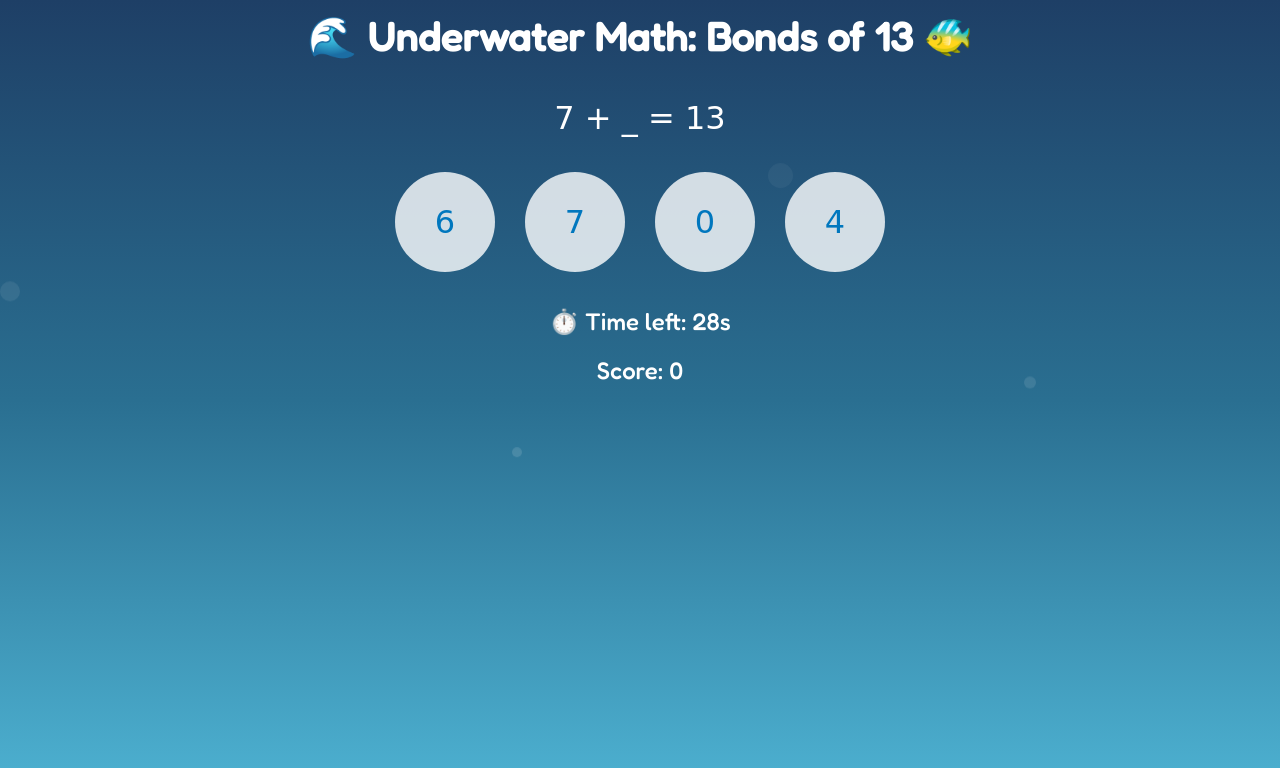
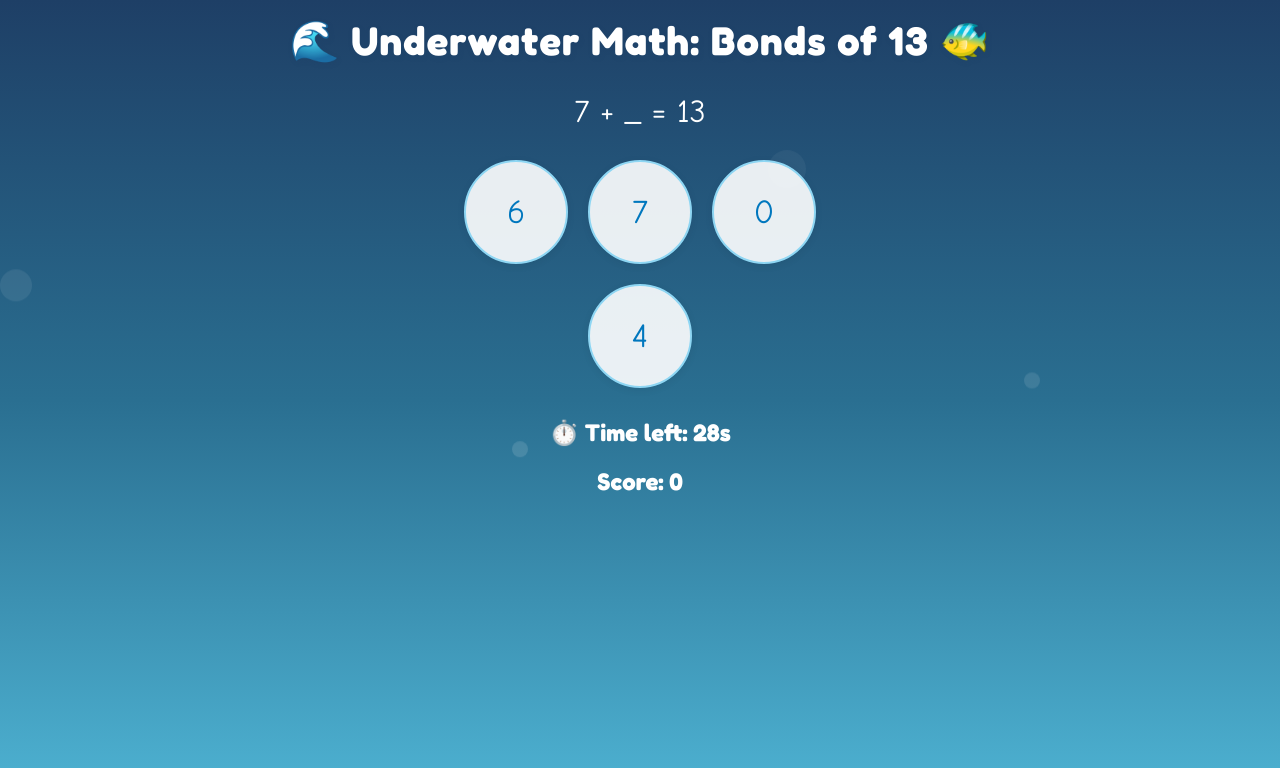
Before and after one commit to RCJvR/EduGames, a plain HTML site: page index.html in a window 1280 px wide. Both pictures are taken after a click on the button "▶️ Start Game". Drawn offline with Linux system fonts and the light colour scheme; a web font is replaced by a local one.

Commit message:
Update index.html

```diff
--- a/index.html
+++ b/index.html
@@ -4,16 +4,28 @@
   <meta charset="UTF-8" />
   <meta name="viewport" content="width=device-width, initial-scale=1.0" />
   <title>Underwater Math Bonds of 13</title>
-  <link href="https://fonts.googleapis.com/css2?family=Fredoka:wght@500&display=swap" rel="stylesheet">
+  <!-- Google Fonts with explicit weights and fallback chains -->
+  <link href="https://fonts.googleapis.com/css2?family=Fredoka:wght@400;500;700&display=swap" rel="stylesheet">
   <link href="https://fonts.googleapis.com/css2?family=Teachers+Pet&display=swap" rel="stylesheet">
   <style>
-    body {
+    html, body {
       margin: 0;
       padding: 0;
-      overflow: hidden;
-      font-family: 'Fredoka', sans-serif;
+      min-height: 100vh;
+      width: 100vw;
+      max-width: 100vw;
+      overflow-x: hidden;
+      font-size: 16px;
+      background: linear-gradient(to bottom, #1e3f66 0%, #2a6f91 50%, #4eb3d3 100%);
+      -webkit-font-smoothing: antialiased;
+      -moz-osx-font-smoothing: grayscale;
+    }
+    body {
+      font-family: 'Fredoka', Arial, 'Helvetica Neue', Helvetica, sans-serif;
       color: white;
       text-align: center;
+      font-weight: 500;
+      background: none;
     }
     .background {
       position: fixed;
@@ -21,66 +33,52 @@
       left: 0;
       width: 100%;
       height: 100%;
-      background: linear-gradient(to bottom, #1e3f66 0%, #2a6f91 50%, #4eb3d3 100%);
+      background: none;
       z-index: -2;
       overflow: hidden;
     }
     .bubble-anim {
       position: absolute;
       bottom: -100px;
-      width: 20px;
-      height: 20px;
+      width: 6vw;
+      height: 6vw;
+      min-width: 18px;
+      min-height: 18px;
+      max-width: 32px;
+      max-height: 32px;
       background: rgba(255, 255, 255, 0.5);
       border-radius: 50%;
       animation: rise 10s infinite ease-in;
     }
-    .bubble-anim:nth-child(2) {
-      left: 20%;
-      width: 15px;
-      height: 15px;
-      animation-duration: 8s;
-    }
-    .bubble-anim:nth-child(3) {
-      left: 40%;
-      width: 10px;
-      height: 10px;
-      animation-duration: 12s;
-    }
-    .bubble-anim:nth-child(4) {
-      left: 60%;
-      width: 25px;
-      height: 25px;
-      animation-duration: 9s;
-    }
-    .bubble-anim:nth-child(5) {
-      left: 80%;
-      width: 12px;
-      height: 12px;
-      animation-duration: 11s;
-    }
+    .bubble-anim:nth-child(2) { left: 20%; width: 4vw; height: 4vw; min-width: 14px; min-height: 14px; max-width: 24px; max-height: 24px; animation-duration: 8s; }
+    .bubble-anim:nth-child(3) { left: 40%; width: 3vw; height: 3vw; min-width: 10px; min-height: 10px; max-width: 16px; max-height: 16px; animation-duration: 12s; }
+    .bubble-anim:nth-child(4) { left: 60%; width: 8vw; height: 8vw; min-width: 25px; min-height: 25px; max-width: 38px; max-height: 38px; animation-duration: 9s; }
+    .bubble-anim:nth-child(5) { left: 80%; width: 3vw; height: 3vw; min-width: 12px; min-height: 12px; max-width: 16px; max-height: 16px; animation-duration: 11s; }
     @keyframes rise {
-      0% {
-        transform: translateY(0);
-        opacity: 0.5;
-      }
-      100% {
-        transform: translateY(-110vh);
-        opacity: 0;
-      }
+      0% { transform: translateY(0); opacity: 0.5; }
+      100% { transform: translateY(-110vh); opacity: 0; }
     }
     h1 {
-      font-family: 'Fredoka', sans-serif;
+      font-family: 'Fredoka', Arial, Helvetica, sans-serif;
       font-size: 2.5rem;
+      font-weight: 700;
       animation: float 3s ease-in-out infinite;
-      margin-top: 20px;
+      margin-top: 24px;
+      margin-bottom: 14px;
+      letter-spacing: 0.03em;
+      text-shadow: 1px 2px 5px rgba(30,63,102,0.23);
     }
     #game {
-      margin-top: 30px;
+      margin: 0 auto;
+      margin-top: 20px;
+      width: 98vw;
+      max-width: 440px;
+      z-index: 1;
       position: relative;
-      z-index: 1;
+      background: none;
     }
     .bubble {
-      background: rgba(255, 255, 255, 0.8);
+      background: rgba(255, 255, 255, 0.9);
       color: #0077be;
       border-radius: 50%;
       width: 100px;
@@ -88,62 +86,79 @@
       display: inline-flex;
       align-items: center;
       justify-content: center;
-      font-size: 2rem;
-      margin: 15px;
+      font-size: 2.1rem;
+      margin: 10px;
       cursor: pointer;
-      font-family: 'Teachers Pet', cursive;
+      font-family: '', 'Comic Sans MS', 'Comic Sans', cursive, sans-serif;
+      font-weight: 400;
       position: relative;
+      box-shadow: 0 2px 8px #0001;
+      transition: transform 0.14s;
+      user-select: none;
+      border: 2px solid #8ed6f3;
     }
-    .bubble:hover {
-      transform: scale(1.1);
-    }
+    .bubble:hover, .bubble:active { transform: scale(1.08);}
     #timer, #score {
+      font-family: 'Fredoka', Arial, Helvetica, sans-serif;
+      font-weight: 700;
       font-size: 1.5rem;
       margin-top: 20px;
-      font-family: 'Fredoka', sans-serif;
     }
     #question {
+      font-family: 'Comic Sans MS', 'Fredoka', sans-serif;
+      font-weight: 400;
       font-size: 2rem;
       margin-bottom: 20px;
-      font-family: 'Teachers Pet', cursive;
     }
     #endMessage {
       font-size: 2rem;
       margin-top: 30px;
       animation: fadeIn 2s ease forwards;
+      min-height: 2em;
+      font-weight: 500;
+      color: #fffbe8;
     }
     #playAgainBtn, #startGameBtn {
       display: none;
       margin-top: 20px;
-      font-size: 1.5rem;
-      padding: 10px 20px;
+      font-size: 1.4rem;
+      padding: 0.7em 1.5em;
       border: none;
       background-color: #ffffffcc;
       color: #0077be;
-      border-radius: 10px;
+      border-radius: 12px;
       cursor: pointer;
-      font-family: 'Fredoka', sans-serif;
+      font-family: 'Fredoka', Arial, Helvetica, sans-serif;
+      font-weight: 600;
+      margin-bottom: 16px;
+      box-shadow: 0 2px 6px #0002;
     }
-    #playAgainBtn:hover, #startGameBtn:hover {
+    #playAgainBtn:hover, #playAgainBtn:active, #startGameBtn:hover, #startGameBtn:active {
       background-color: #ffffff;
     }
 
-    @keyframes float {
-      0%, 100% {
-        transform: translateY(0);
+    @keyframes float { 0%, 100% { transform: translateY(0);} 50% { transform: translateY(-10px);}}
+    @keyframes fadeIn { from { opacity: 0; } to { opacity: 1; } }
+
+    /* Responsive scaling for mobile devices */
+    @media (max-width: 600px) {
+      h1 { font-size: 2rem; }
+      #question { font-size: 1.4rem; }
+      .bubble {
+        width: 76px;
+        height: 76px;
+        min-width: 48px;
+        min-height: 48px;
+        font-size: 1.2rem;
       }
-      50% {
-        transform: translateY(-10px);
-      }
+      #timer, #score { font-size: 1.1rem; }
+      #playAgainBtn, #startGameBtn { font-size: 1.1rem; }
     }
-
-    @keyframes fadeIn {
-      from {
-        opacity: 0;
-      }
-      to {
-        opacity: 1;
-      }
+    @media (max-width: 400px) {
+      h1 { font-size: 1.3rem; }
+      #question { font-size: 1.1rem; }
+      .bubble { font-size: 1.04rem; width: 58px; height: 58px; }
+      #endMessage { font-size: 1.05rem; }
     }
   </style>
 </head>
@@ -209,7 +224,7 @@
 
       generateQuestion();
 
-      clearInterval(timer); // always reset timer in case
+      clearInterval(timer);
       timer = setInterval(() => {
         timeLeft--;
         timeDisplay.textContent = timeLeft;
@@ -227,7 +242,8 @@
 
       const options = new Set([correctAnswer]);
       while (options.size < 4) {
-        options.add(Math.floor(Math.random() * 13));
+        const distractor = Math.floor(Math.random() * 13);
+        if (distractor !== correctAnswer) options.add(distractor);
       }
 
       const shuffled = Array.from(options).sort(() => Math.random() - 0.5);
```
